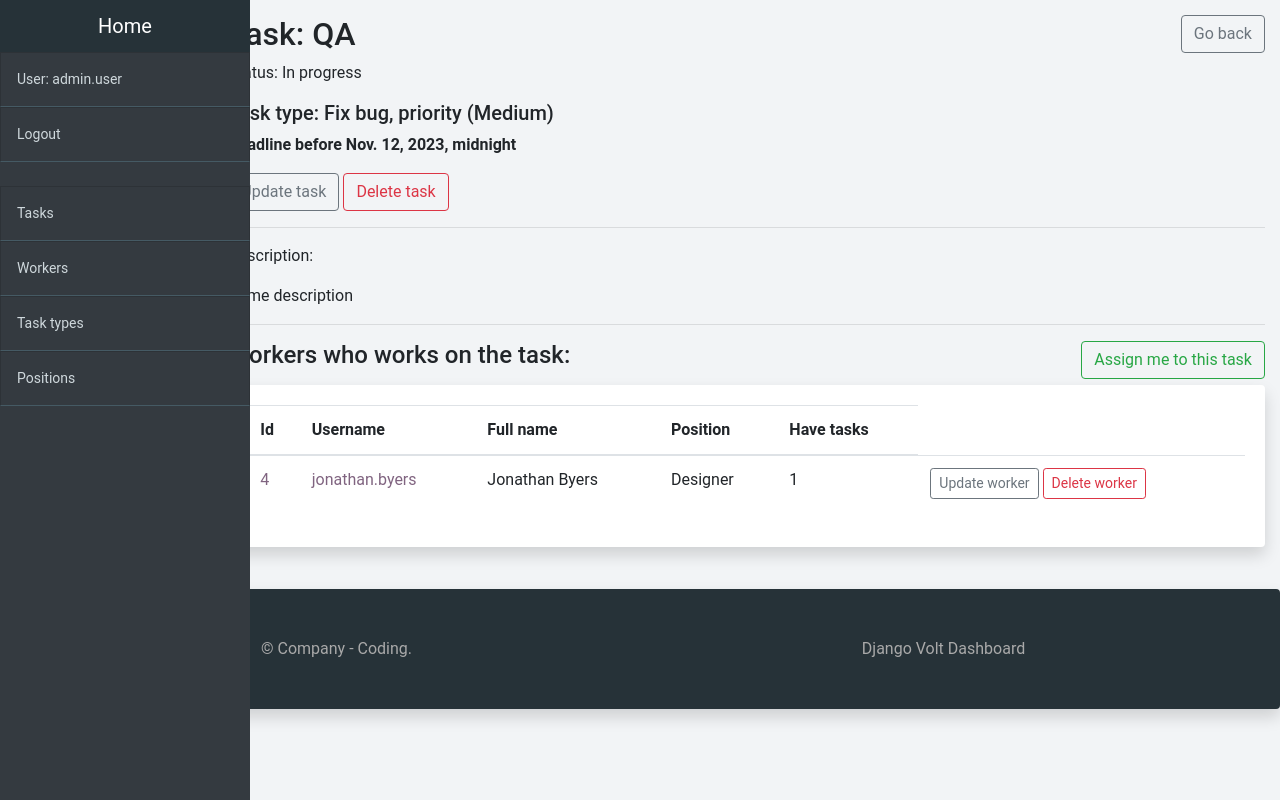
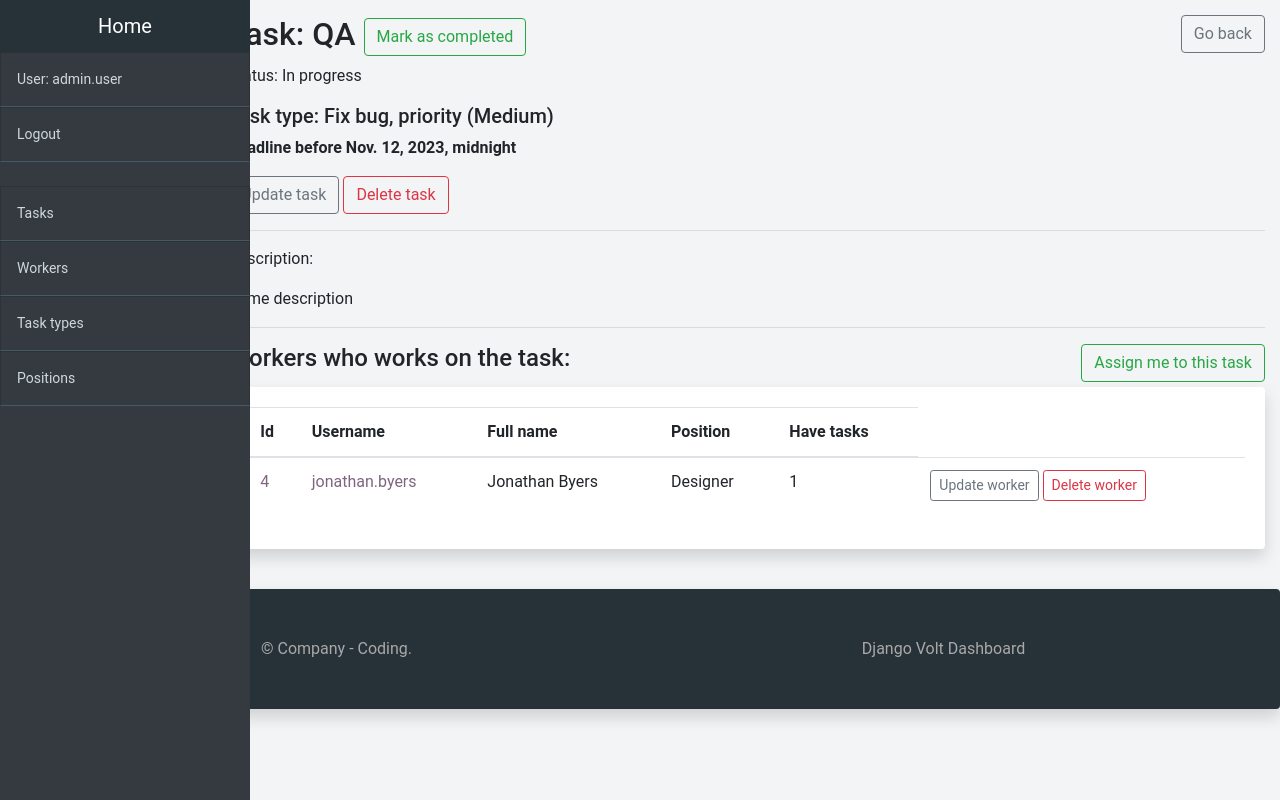
Before and after one commit to prochigor/task-manager, a Django app: page /tasks/2/ in a window 1280 px wide. Run offline with Django 4.2, Linux system fonts and the light colour scheme; a user stored in the database is signed in; data comes from the database, SQL or seed files in the repository.

Commit message:
add feature to complete task and opposite

```diff
--- a/task/urls.py
+++ b/task/urls.py
@@ -20,6 +20,7 @@
     PositionUpdateView,
     PositionDeleteView,
     toggle_assign_to_task,
+    toggle_complete_task,
 )
 
 urlpatterns = [
@@ -54,6 +55,11 @@
         toggle_assign_to_task,
         name="toggle-task-assign",
     ),
+    path(
+        "tasks/<int:pk>/toggle-complete/",
+        toggle_complete_task,
+        name="toggle-task-complete",
+    ),
 ]
 
 app_name = "task"
--- a/task/views.py
+++ b/task/views.py
@@ -172,3 +172,11 @@
     else:
         worker.tasks.add(pk)
     return HttpResponseRedirect(reverse_lazy("task:task-detail", args=[pk]))
+
+
+@login_required
+def toggle_complete_task(request, pk):
+    task = Task.objects.get(id=pk)
+    task.is_completed = not task.is_completed
+    task.save()
+    return HttpResponseRedirect(reverse_lazy("task:task-detail", args=[pk]))
--- a/templates/task/task_detail.html
+++ b/templates/task/task_detail.html
@@ -5,6 +5,15 @@
   <h2 class="tophead">
     Task: {{ task.name }}
     <a href="{% url 'task:index' %}" style="float: right" class="btn btn-outline-secondary">Go back</a>
+    {% if not task.is_completed %}
+      <a href="{% url 'task:toggle-task-complete' pk=task.id %}" class="btn btn-outline-success link-to-page">
+        Mark as completed
+      </a>
+    {% else %}
+      <a href="{% url 'task:toggle-task-complete' pk=task.id %}" class="btn btn-outline-warning link-to-page">
+        Reopen task
+      </a>
+    {% endif %}
   </h2>
   <p>Status: {% if not task.is_completed %} In progress {% else %} Done {% endif %}</p>
   <h5>Task type: {{ task.task_type }}, priority ({{ task.get_priority_display|safe }})</h5>
@@ -52,7 +61,7 @@
             <td><span class="fw-normal">{{ worker.first_name }} {{ worker.last_name }}</span></td>
             <td><span class="fw-normal">{{ worker.position }}</span></td>
             <td><span class="fw-normal">{{ worker.tasks.count }}</span></td>
-            {% if user.is_superuser or user.position == "Manager"  or user.id == worker.id%}
+            {% if user.is_superuser or user.position == "Manager"  or user.id == worker.id %}
               <td>
                 <a href="{% url 'task:worker-update' pk=worker.id %}" class="btn btn-sm btn-outline-secondary">
                   Update worker
```
